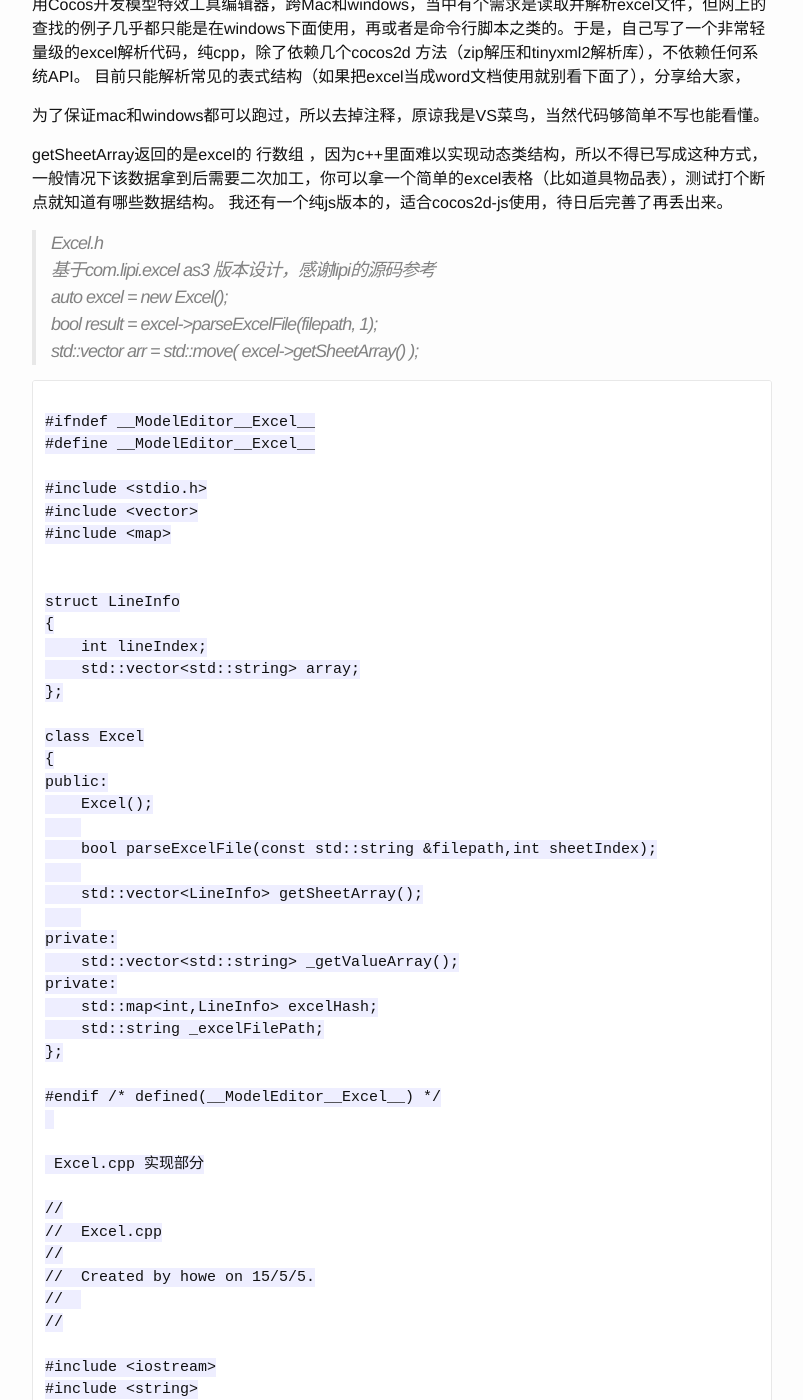
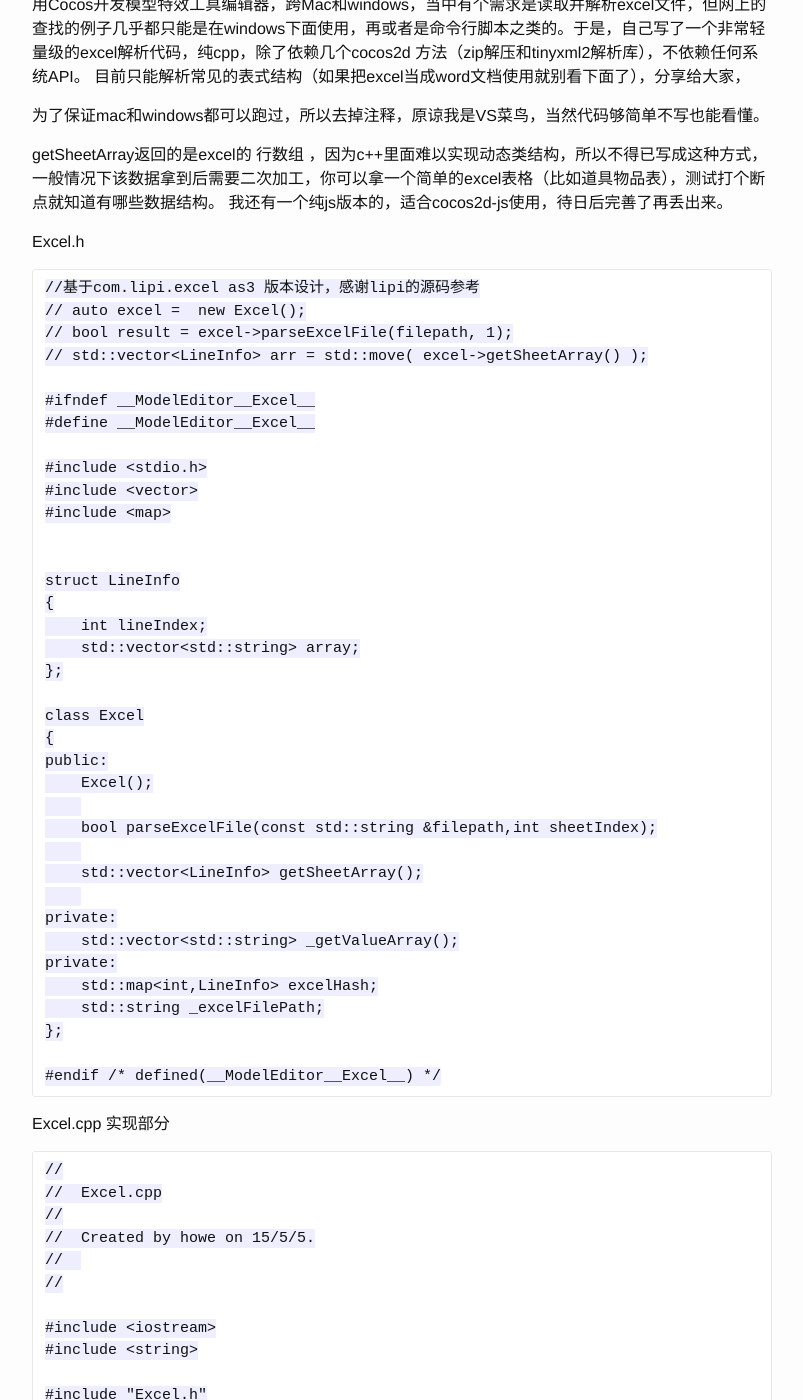
Before and after one commit to haroel/i, a Jekyll site: the page built from _posts/2015-07-13-cpp-excel.md, in a window 1280 px wide and 1400 px high, scrolled down 246 px. Shown: the whole window, without its empty margins (238-1041 px from the left). Built offline with Jekyll 4.4.1, drawn with Linux system fonts in a browser that asks for light colours; comment, search, counter and statistics services are not loaded; some of the changed text lies outside the part shown.

Commit message:
提交新文章

`````diff
--- a/_posts/2015-07-13-cpp-excel.md
+++ b/_posts/2015-07-13-cpp-excel.md
@@ -15,231 +15,226 @@ categories: [C/C++,Cocos]
 
 getSheetArray返回的是excel的 行数组 ，因为c++里面难以实现动态类结构，所以不得已写成这种方式，一般情况下该数据拿到后需要二次加工，你可以拿一个简单的excel表格（比如道具物品表），测试打个断点就知道有哪些数据结构。 我还有一个纯js版本的，适合cocos2d-js使用，待日后完善了再丢出来。
 
->
-   Excel.h
-   <br>基于com.lipi.excel as3 版本设计，感谢lipi的源码参考
-   <br> auto excel =  new Excel();
-    <br>bool result = excel->parseExcelFile(filepath, 1);
-    <br>std::vector<LineInfo> arr = std::move( excel->getSheetArray() );
+
+Excel.h
+
+    //基于com.lipi.excel as3 版本设计，感谢lipi的源码参考
+    // auto excel =  new Excel();
+    // bool result = excel->parseExcelFile(filepath, 1);
+    // std::vector<LineInfo> arr = std::move( excel->getSheetArray() );
+
+	#ifndef __ModelEditor__Excel__
+	#define __ModelEditor__Excel__
+
+	#include <stdio.h>
+	#include <vector>
+	#include <map>
 
 
+	struct LineInfo
+	{
+	    int lineIndex;
+	    std::vector<std::string> array;
+	};
 
-````
+	class Excel
+	{
+	public:
+	    Excel();
 
-#ifndef __ModelEditor__Excel__
-#define __ModelEditor__Excel__
+	    bool parseExcelFile(const std::string &filepath,int sheetIndex);
 
-#include <stdio.h>
-#include <vector>
-#include <map>
+	    std::vector<LineInfo> getSheetArray();
+
+	private:
+	    std::vector<std::string> _getValueArray();
+	private:
+	    std::map<int,LineInfo> excelHash;
+	    std::string _excelFilePath;
+	};
+
+	#endif /* defined(__ModelEditor__Excel__) */
 
 
-struct LineInfo
-{
-    int lineIndex;
-    std::vector<std::string> array;
-};
+Excel.cpp 实现部分
 
-class Excel
-{
-public:
-    Excel();
+	//
+	//  Excel.cpp
+	//
+	//  Created by howe on 15/5/5.
+	//
+	//
 
-    bool parseExcelFile(const std::string &filepath,int sheetIndex);
+	#include <iostream>
+	#include <string>
 
-    std::vector<LineInfo> getSheetArray();
+	#include "Excel.h"
+	#include "cocos2d.h"
 
-private:
-    std::vector<std::string> _getValueArray();
-private:
-    std::map<int,LineInfo> excelHash;
-    std::string _excelFilePath;
-};
+	#include "external/tinyxml2/tinyxml2.h"
 
-#endif /* defined(__ModelEditor__Excel__) */
+	using namespace tinyxml2;
+	using namespace std;
 
+	unsigned char* getFileDataFromZip(const std::string& zipFilePath, const std::string& filename, ssize_t *size)
+	{
+	    return cocos2d::FileUtils::getInstance()->getFileDataFromZip(zipFilePath, filename, size);
+	}
 
- Excel.cpp 实现部分
+	void deleteNum( std::string &content)
+	{
+	    string::iterator t = content.begin();
+	    while(t != content.end())
+	    {
+	        if(*t >= '0' && *t <= '9')
+	        {
+	           content.erase(t);
+	        }
+	        else
+	        {
+	            t++;
+	        }
+	    }
+	}
+	int getColIndex(std::string &content)
+	{
+	    auto returnValue = 0;
+	    for (auto i =0; i < content.length(); i++)
+	    {
+	        char n = content[i];
+	        auto cValue = n - 64;
+	        returnValue *= 26;
+	        returnValue += cValue;
+	    }
+	    return returnValue - 1;
+	}
 
-//
-//  Excel.cpp
-//
-//  Created by howe on 15/5/5.
-//
-//
+	Excel::Excel()
+	:_excelFilePath("")
+	{
 
-#include <iostream>
-#include <string>
+	}
 
-#include "Excel.h"
-#include "cocos2d.h"
+	bool Excel::parseExcelFile(const std::string &ilepath, int sheetIndex)
+	{
+	    _excelFilePath = ilepath;
+	    excelHash.clear();
 
-#include "external/tinyxml2/tinyxml2.h"
+	    char xml_file[256] = {0};
+	    sprintf(xml_file, "xl/worksheets/sheet%d.xml",sheetIndex+1);
+	    ssize_t size;
 
-using namespace tinyxml2;
-using namespace std;
+	    auto fileData = getFileDataFromZip(_excelFilePath, xml_file, &size);
+	    if (!fileData)
+	    {
+	        CCLOG(ilepath.c_str(), "The excel file is not exist！");
+	        return false;
+	    }
+	    auto valueArray = std::move(_getValueArray());
 
-unsigned char* getFileDataFromZip(const std::string& zipFilePath, const std::string& filename, ssize_t *size)
-{
-    return cocos2d::FileUtils::getInstance()->getFileDataFromZip(zipFilePath, filename, size);
-}
+	    tinyxml2::XMLDocument doc;
 
-void deleteNum( std::string &content)
-{
-    string::iterator t = content.begin();
-    while(t != content.end())
-    {
-        if(*t >= '0' && *t <= '9')
-        {
-           content.erase(t);
-        }
-        else
-        {
-            t++;
-        }
-    }
-}
-int getColIndex(std::string &content)
-{
-    auto returnValue = 0;
-    for (auto i =0; i < content.length(); i++)
-    {
-        char n = content[i];
-        auto cValue = n - 64;
-        returnValue *= 26;
-        returnValue += cValue;
-    }
-    return returnValue - 1;
-}
+	    doc.Parse((const char*)fileData,size);
 
-Excel::Excel()
-:_excelFilePath("")
-{
+	    XMLElement *root = doc.RootElement();
 
-}
+	    XMLElement * sheetDataElement = root->FirstChildElement("sheetData");
+	    XMLElement * rowElement =sheetDataElement->FirstChildElement("row");
 
-bool Excel::parseExcelFile(const std::string &ilepath, int sheetIndex)
-{
-    _excelFilePath = ilepath;
-    excelHash.clear();
+	    while (rowElement)
+	    {
+	        LineInfo lineInfo;
+	        auto rowIndex = atoi(rowElement->Attribute("r")) - 1;
+	        lineInfo.lineIndex = rowIndex;
+	        std::vector<std::string> &rowArray = lineInfo.array;
+	        auto cElement = rowElement->FirstChildElement("c");
+	        while (cElement)
+	        {
+	            std::string cc = cElement->Attribute("r");
+	            deleteNum(cc);
+	            auto colIndex  = getColIndex( cc );
+	            std::string t = "";
+	            std::string v = "";
 
-    char xml_file[256] = {0};
-    sprintf(xml_file, "xl/worksheets/sheet%d.xml",sheetIndex+1);
-    ssize_t size;
+	            if (cElement->Attribute("t"))
+	            {
+	                t = cElement->Attribute("t");
+	            }
+	            auto vElement = cElement->FirstChildElement("v");
+	            if (vElement)
+	            {
+	                v = vElement->GetText();
+	            }
+	            if (rowArray.size() < colIndex)
+	            {
+	                int len = rowArray.size();
+	                for (auto i = 0;i < colIndex - len;i++)
+	                {
+	                    rowArray.push_back(""); //
+	                }
+	            }
+	            if (t == "s")
+	            {
+	                rowArray.push_back(valueArray[atoi(v.c_str())]);
+	            }
+	            else
+	            {
+	                rowArray.push_back(v);
+	            }
+	            cElement = cElement->NextSiblingElement("c");
+	        }
+	        auto bb = false;
+	        for (auto iii : rowArray)
+	        {
+	            if (iii.length() > 1)
+	            {
+	                bb = true;
+	                break;
+	            }
+	        }
+	        if (bb)
+	        {
+	            excelHash[rowIndex] = lineInfo;
+	        }
+	        rowElement = rowElement->NextSiblingElement("row");
+	    }
+	    return true;
+	}
 
-    auto fileData = getFileDataFromZip(_excelFilePath, xml_file, &size);
-    if (!fileData)
-    {
-        CCLOG(ilepath.c_str(), "The excel file is not exist！");
-        return false;
-    }
-    auto valueArray = std::move(_getValueArray());
+	std::vector<std::string> Excel::_getValueArray()
+	{
+	    std::vector<std::string> result;
 
-    tinyxml2::XMLDocument doc;
+	    ssize_t size;
+	    auto fileData = getFileDataFromZip(_excelFilePath,  "xl/sharedStrings.xml", &size);
 
-    doc.Parse((const char*)fileData,size);
+	    tinyxml2::XMLDocument doc;
+	    doc.Parse((const char*)fileData,size);
+	    XMLElement *root = doc.RootElement();
+	    XMLElement *siElement = root->FirstChildElement("si");
 
-    XMLElement *root = doc.RootElement();
+	    while (siElement)
+	    {
+	        std::string temp = "";
+	        auto tElement = siElement->FirstChildElement("t");
+	        while (tElement)
+	        {
+	            temp = temp + tElement->GetText();
+	            tElement = tElement->NextSiblingElement("t");
+	        }
+	        result.push_back(temp);
+	        siElement = siElement->NextSiblingElement("si");
+	    }
+	    return result;
+	}
 
-    XMLElement * sheetDataElement = root->FirstChildElement("sheetData");
-    XMLElement * rowElement =sheetDataElement->FirstChildElement("row");
-
-    while (rowElement)
-    {
-        LineInfo lineInfo;
-        auto rowIndex = atoi(rowElement->Attribute("r")) - 1;
-        lineInfo.lineIndex = rowIndex;
-        std::vector<std::string> &rowArray = lineInfo.array;
-        auto cElement = rowElement->FirstChildElement("c");
-        while (cElement)
-        {
-            std::string cc = cElement->Attribute("r");
-            deleteNum(cc);
-            auto colIndex  = getColIndex( cc );
-            std::string t = "";
-            std::string v = "";
-
-            if (cElement->Attribute("t"))
-            {
-                t = cElement->Attribute("t");
-            }
-            auto vElement = cElement->FirstChildElement("v");
-            if (vElement)
-            {
-                v = vElement->GetText();
-            }
-            if (rowArray.size() < colIndex)
-            {
-                int len = rowArray.size();
-                for (auto i = 0;i < colIndex - len;i++)
-                {
-                    rowArray.push_back(""); //
-                }
-            }
-            if (t == "s")
-            {
-                rowArray.push_back(valueArray[atoi(v.c_str())]);
-            }
-            else
-            {
-                rowArray.push_back(v);
-            }
-            cElement = cElement->NextSiblingElement("c");
-        }
-        auto bb = false;
-        for (auto iii : rowArray)
-        {
-            if (iii.length() > 1)
-            {
-                bb = true;
-                break;
-            }
-        }
-        if (bb)
-        {
-            excelHash[rowIndex] = lineInfo;
-        }
-        rowElement = rowElement->NextSiblingElement("row");
-    }
-    return true;
-}
-
-std::vector<std::string> Excel::_getValueArray()
-{
-    std::vector<std::string> result;
-
-    ssize_t size;
-    auto fileData = getFileDataFromZip(_excelFilePath,  "xl/sharedStrings.xml", &size);
-
-    tinyxml2::XMLDocument doc;
-    doc.Parse((const char*)fileData,size);
-    XMLElement *root = doc.RootElement();
-    XMLElement *siElement = root->FirstChildElement("si");
-
-    while (siElement)
-    {
-        std::string temp = "";
-        auto tElement = siElement->FirstChildElement("t");
-        while (tElement)
-        {
-            temp = temp + tElement->GetText();
-            tElement = tElement->NextSiblingElement("t");
-        }
-        result.push_back(temp);
-        siElement = siElement->NextSiblingElement("si");
-    }
-    return result;
-}
-
-std::vector<LineInfo> Excel::getSheetArray()
-{
-    std::vector<LineInfo> result;
-    for ( auto ite = excelHash.begin();ite != excelHash.end();ite++)
-    {
-        auto &lineInfo_ = ite->second;
-        result.push_back(lineInfo_);
-    }
-    return result;
-}
-
-````
+	std::vector<LineInfo> Excel::getSheetArray()
+	{
+	    std::vector<LineInfo> result;
+	    for ( auto ite = excelHash.begin();ite != excelHash.end();ite++)
+	    {
+	        auto &lineInfo_ = ite->second;
+	        result.push_back(lineInfo_);
+	    }
+	    return result;
+	}
--- a/_sass/_base.scss
+++ b/_sass/_base.scss
@@ -154,8 +154,8 @@ pre {
  * Wrapper
  */
 .wrapper {
-    max-width: -webkit-calc(800px - (#{$spacing-unit} * 2));
-    max-width:         calc(800px - (#{$spacing-unit} * 2));
+    max-width: -webkit-calc(#{$content-width} - (#{$spacing-unit} * 2));
+    max-width:         calc(#{$content-width} - (#{$spacing-unit} * 2));
     margin-right: auto;
     margin-left: auto;
     padding-right: $spacing-unit;
@@ -163,8 +163,8 @@ pre {
     @extend %clearfix;
 
     @include media-query($on-laptop) {
-        max-width: -webkit-calc(800px - (#{$spacing-unit}));
-        max-width:         calc(800px - (#{$spacing-unit}));
+        max-width: -webkit-calc(#{$content-width} - (#{$spacing-unit}));
+        max-width:         calc(#{$content-width} - (#{$spacing-unit}));
         padding-right: $spacing-unit / 2;
         padding-left: $spacing-unit / 2;
     }
--- a/css/main.scss
+++ b/css/main.scss
@@ -21,13 +21,16 @@ $grey-color:       #828282;
 $grey-color-light: lighten($grey-color, 40%);
 $grey-color-dark:  darken($grey-color, 25%);
 
+// Width of the content area
+$content-width:    800px;
+
 $on-palm:          600px;
 $on-laptop:        800px;
 
 
 
 // Using media queries with like this:
-// @include media-query($palm) {
+// @include media-query($on-palm) {
 //     .wrapper {
 //         padding-right: $spacing-unit / 2;
 //         padding-left: $spacing-unit / 2;
`````
Also changed, not shown: _posts/2015-07-14-cpp笔记.md (added, +52 -0 lines), README.md, 5 other files.
